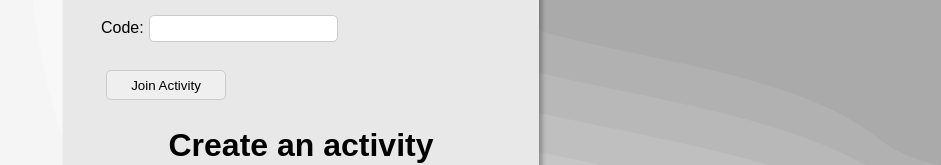
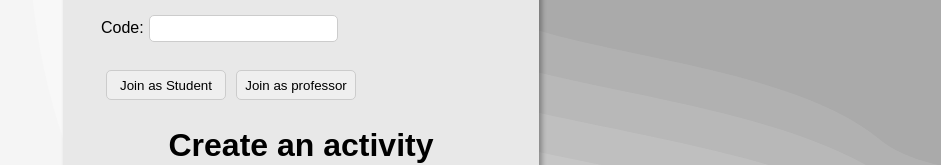
Before and after one commit to AlexCirstea1/WebTech-Project-V2, a React (Create React App) app in the folder client/: page / in a window 1280 px wide. Shown: the part 188-353 px from the top of the page, without its empty margins (339-1280 px from the left). Built offline with nearby package versions, Linux system fonts and the light colour scheme.

Commit message:
student and professor interface

```diff
--- a/client/src/App.js
+++ b/client/src/App.js
@@ -1,6 +1,7 @@
 import React, { useEffect, useState } from 'react'
 import Join from './Pages/Join';
 import HomePage from './HomePage';
+import ProfessorPage from './ProfessorPage';
 
 
 import {
@@ -18,7 +19,8 @@ function App() {
     <Router forceRefresh={true}>
       <Switch>
         <Route exact path="/" component={Join}/>
-        <Route exact path="/activity/:code" component={HomePage}/>
+        <Route exact path="/professor/:code" component={HomePage}/>
+        <Route exact path="/activity/:code" component={ProfessorPage}/>
       </Switch>
     </Router>
   )
--- a/client/src/Components/Login.js
+++ b/client/src/Components/Login.js
@@ -16,6 +16,16 @@ function LoginForm() {
   const handleSubmit = async (event) => {
     event.preventDefault();
     setIsSubmitting(true);
+    setIsSubmitting(false);
+  };
+
+  const handleProfessorSubmit = async () => {
+    setIsSubmitting(true);
+    history.push(`/professor/${codeActivity}`);
+    setIsSubmitting(false);
+  };
+  const handleStudentSubmit = async () => {
+    setIsSubmitting(true);
     history.push(`/activity/${codeActivity}`);
     setIsSubmitting(false);
   };
@@ -28,8 +38,11 @@ function LoginForm() {
         </label>
         <br />
         <br />
-          <button type="submit" disabled={isSubmitting}>
-            Join Activity
+          <button type="submit" disabled={isSubmitting} onClick={handleStudentSubmit}>
+            Join as Student
+          </button>
+          <button type="submit" disabled={isSubmitting} onClick={handleProfessorSubmit}>
+            Join as professor
           </button>
       </form>
 
```
Also changed, not shown: client/src/testfile.js (deleted), 2 other files (tests, documents, lock files or other folders).
